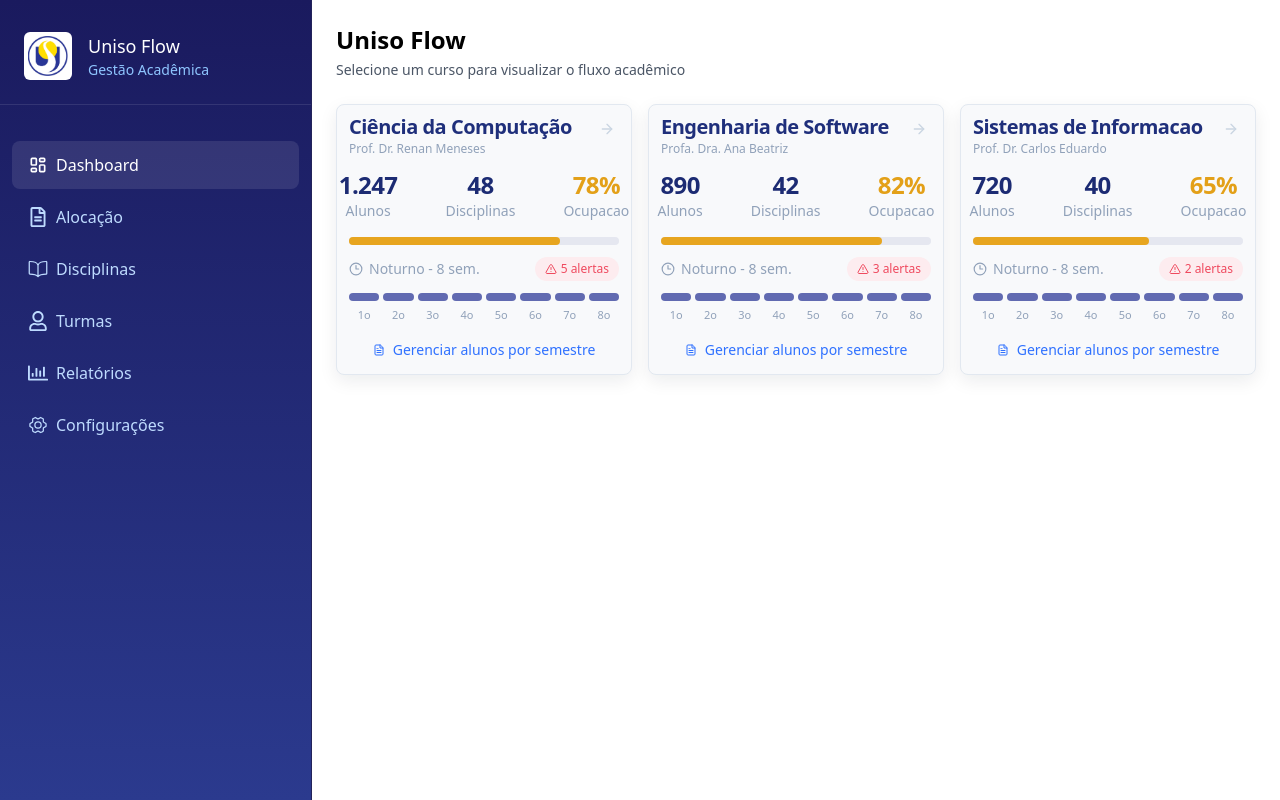
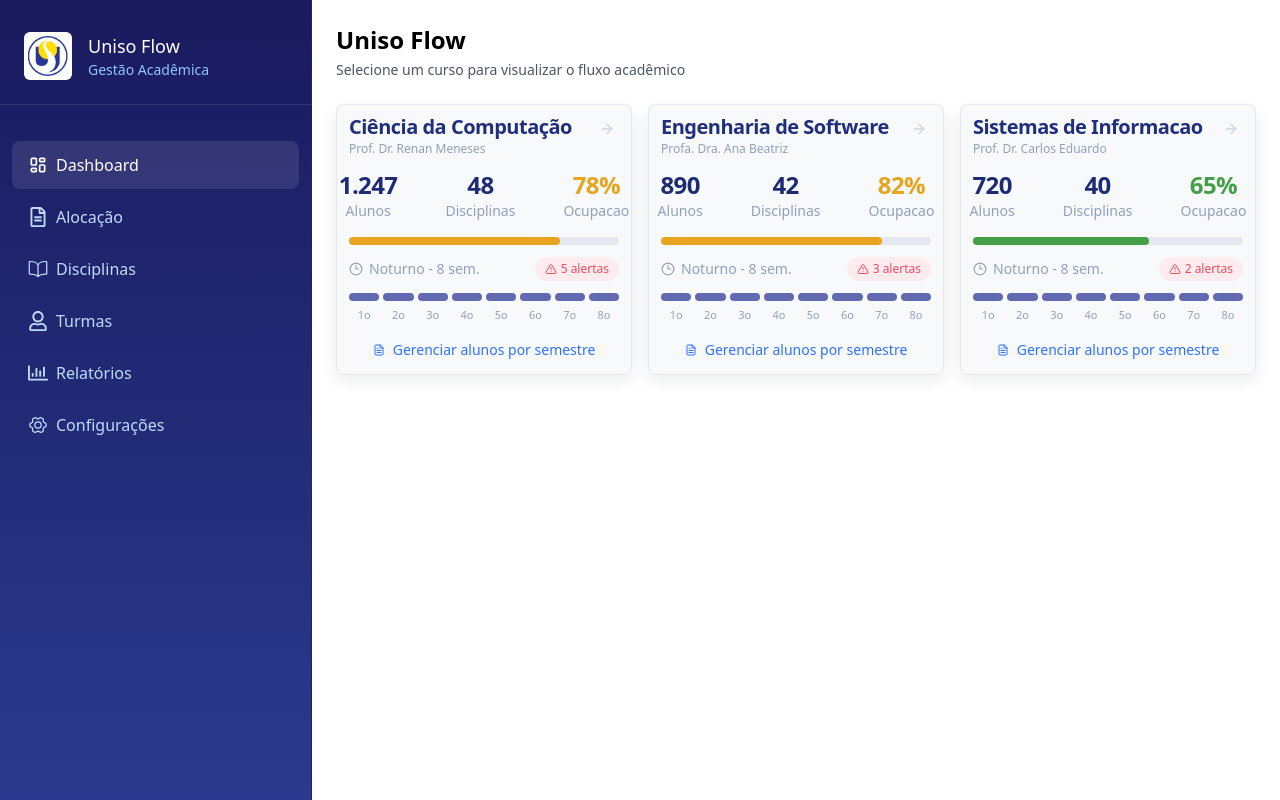
Before and after one commit to renanrod4/uniso-flow, a Next.js app: page / in a window 1280 px wide. Built offline with nearby package versions, Linux system fonts and the light colour scheme.

Commit message:
style(curso) muda a cor da barra de progresso e numeros com base na ocupação

```diff
--- a/components/course/course-card/CourseCardMetrics.tsx
+++ b/components/course/course-card/CourseCardMetrics.tsx
@@ -6,7 +6,21 @@ type CourseCardMetricsProps = {
 
 const numberFormatter = new Intl.NumberFormat('pt-BR');
 
+function getOccupancyTextClass(percentage: number) {
+	if (percentage >= 90) {
+		return 'text-occupancy-alert';
+	}
+
+	if (percentage >= 75) {
+		return 'text-occupancy-warn';
+	}
+
+	return 'text-occupancy-ok';
+}
+
 export default function CourseCardMetrics({ totalAlunos, totalDisciplinas, taxaOcupacao }: CourseCardMetricsProps) {
+	const occupancyTextClass = getOccupancyTextClass(taxaOcupacao);
+
 	return (
 		<section className="mt-4 flex w-full items-center justify-center gap-12 text-center">
 			<div>
@@ -22,7 +36,7 @@ export default function CourseCardMetrics({ totalAlunos, totalDisciplinas, taxaO
 				<p className="mt-1 text-sm text-slate-400">Disciplinas</p>
 			</div>
 			<div>
-				<p className="text-2xl font-semibold leading-none tracking-tight text-occupancy-text">
+				<p className={`text-2xl font-semibold leading-none tracking-tight ${occupancyTextClass}`}>
 					{taxaOcupacao}%
 				</p>
 				<p className="mt-1 text-sm text-slate-400">Ocupacao</p>
--- a/components/course/course-card/CourseCardOccupancy.tsx
+++ b/components/course/course-card/CourseCardOccupancy.tsx
@@ -7,13 +7,26 @@ type CourseCardOccupancyProps = {
 	alertas: number;
 };
 
+function getOccupancyColorClass(percentage: number) {
+	if (percentage >= 90) {
+		return 'bg-occupancy-alert';
+	}
+
+	if (percentage >= 75) {
+		return 'bg-occupancy-warn';
+	}
+
+	return 'bg-occupancy-ok';
+}
+
 export default function CourseCardOccupancy({ taxaOcupacao, turno, semestres, alertas }: CourseCardOccupancyProps) {
 	const taxaNormalizada = Math.min(100, Math.max(0, taxaOcupacao));
+	const occupancyColorClass = getOccupancyColorClass(taxaNormalizada);
 
 	return (
 		<section className="mt-4">
 			<div className="h-2 rounded-full bg-occupancy-track">
-				<div className="h-2 rounded-full bg-occupancy-fill" style={{ width: `${taxaNormalizada}%` }} />
+				<div className={`h-2 rounded-full ${occupancyColorClass}`} style={{ width: `${taxaNormalizada}%` }} />
 			</div>
 
 			<div className="mt-3 flex items-center justify-between gap-2">
--- a/tailwind.config.ts
+++ b/tailwind.config.ts
@@ -16,7 +16,9 @@ const config: Config = {
         'course-title': '#1f2f7b',
         'course-metric': '#1c2b73',
         'occupancy-text': '#e3a018',
-        'occupancy-fill': '#e7a51f',
+        'occupancy-warn': '#e7a51f',
+        'occupancy-alert': '#e53935',
+        'occupancy-ok': '#43a047',
         'occupancy-track': '#e5e7f0',
         'alert-bg': '#fdecef',
         'alert-text': '#ef4a5f',
```
